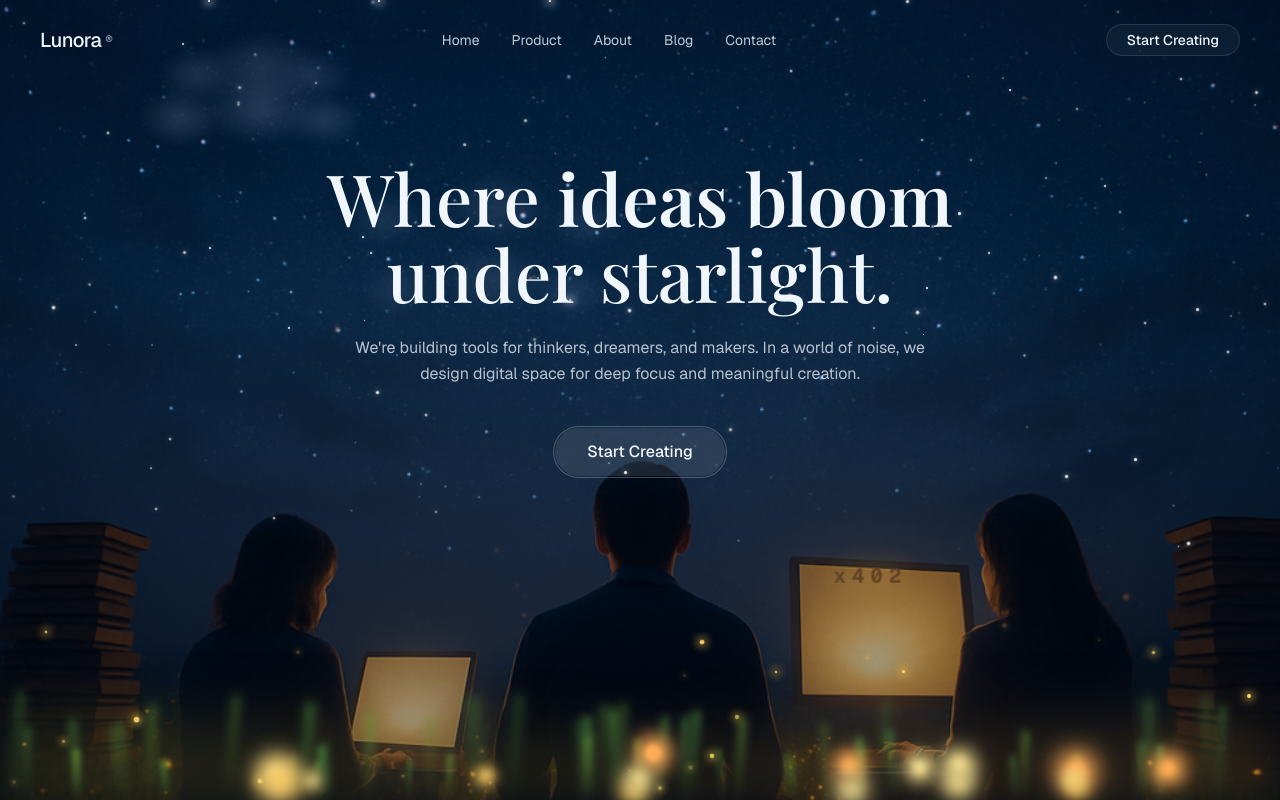
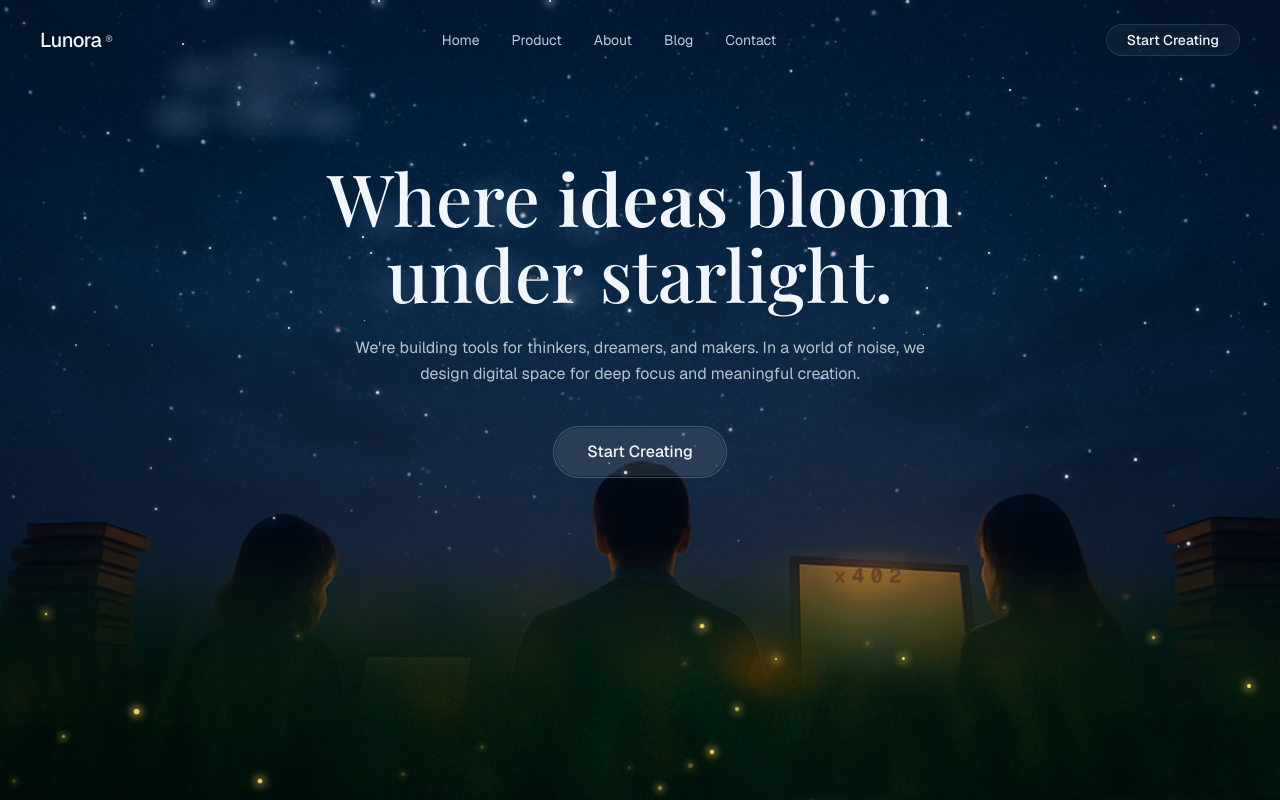
Before and after one commit to SamyaDeb/Landing, a Next.js app: page / in a window 1280 px wide. Built offline with nearby package versions, Linux system fonts and the light colour scheme; a web font is replaced by a local one.

Commit message:
feat: add dynamic grass sway animations and update meadow component

```diff
--- a/app/globals.css
+++ b/app/globals.css
@@ -247,6 +247,17 @@
   }
 }
 
+/* Light-wind sway for the full grass image — gentle skew + rotate from base */
+@keyframes grass-sway {
+  0%,
+  100% {
+    transform: rotate(var(--sway-min, -1.2deg)) skewX(var(--sway-min, -1.2deg));
+  }
+  50% {
+    transform: rotate(var(--sway-max, 1.2deg)) skewX(var(--sway-max, 1.2deg));
+  }
+}
+
 /* Hero content fade up */
 @keyframes fade-up {
   from {
@@ -269,6 +280,16 @@
   animation: sway var(--dur, 4s) ease-in-out infinite;
   transform-origin: bottom center;
 }
+.animate-grass-sway {
+  animation: grass-sway var(--dur, 9s) ease-in-out infinite;
+  transform-origin: bottom center;
+  will-change: transform;
+}
+.animate-grass-sway-alt {
+  animation: grass-sway var(--dur, 7s) ease-in-out infinite reverse;
+  transform-origin: bottom center;
+  will-change: transform;
+}
 .animate-monitor-glow {
   animation: monitor-glow 3.2s ease-in-out infinite;
 }
@@ -286,6 +307,8 @@
   .animate-twinkle,
   .animate-cloud,
   .animate-sway,
+  .animate-grass-sway,
+  .animate-grass-sway-alt,
   .animate-monitor-glow,
   .animate-float-slow,
   .animate-star-fall,
--- a/components/meadow.tsx
+++ b/components/meadow.tsx
@@ -11,61 +11,17 @@ function seededRandom(seed: number) {
 }
 
 /**
- * Foreground layer that adds a sense of light wind: thin swaying grass blades,
- * little glowing flowers, and drifting fireflies layered over the bottom of the
- * hero photo so the meadow feels alive.
+ * Foreground meadow layer. Uses a real, heavily out-of-focus photo of grass and
+ * glowing wildflowers so it looks photographic rather than like CSS bars. Two
+ * overlapping copies sway in opposite directions to fake a light wind, and
+ * drifting fireflies are layered on top to keep the scene alive.
  */
 export function Meadow() {
-  const blades = useMemo(() => {
-    const rand = seededRandom(99)
-    return Array.from({ length: 46 }).map(() => {
-      const min = -(rand() * 4 + 2)
-      const max = rand() * 4 + 2
-      const height = rand() * 70 + 40
-      // taller blades read as closer to the camera, so blur them more
-      const blur = (height / 110) * 4 + rand() * 1.5 + 1
-      return {
-        left: `${rand() * 100}%`,
-        height,
-        width: rand() * 4 + 3,
-        blur,
-        dur: `${rand() * 2.5 + 3}s`,
-        delay: `${rand() * 4}s`,
-        min: `${min}deg`,
-        max: `${max}deg`,
-        hue: rand() > 0.5 ? "oklch(0.55 0.12 140)" : "oklch(0.6 0.13 130)",
-      }
-    })
-  }, [])
-
-  const flowers = useMemo(() => {
-    const rand = seededRandom(123)
-    return Array.from({ length: 16 }).map(() => {
-      const min = -(rand() * 6 + 3)
-      const max = rand() * 6 + 3
-      const palette = ["oklch(0.85 0.13 85)", "oklch(0.82 0.15 60)", "oklch(0.88 0.1 95)"]
-      const bottom = rand() * 40
-      // lower flowers are closer/larger and more out of focus
-      const blur = (1 - bottom / 40) * 5 + rand() * 1.5 + 1.5
-      return {
-        left: `${rand() * 100}%`,
-        bottom: `${bottom}px`,
-        size: rand() * 12 + 9,
-        blur,
-        dur: `${rand() * 2 + 3.5}s`,
-        delay: `${rand() * 4}s`,
-        min: `${min}deg`,
-        max: `${max}deg`,
-        color: palette[Math.floor(rand() * palette.length)],
-      }
-    })
-  }, [])
-
   const fireflies = useMemo(() => {
     const rand = seededRandom(321)
     return Array.from({ length: 22 }).map(() => ({
       left: `${rand() * 100}%`,
-      bottom: `${rand() * 180 + 10}px`,
+      bottom: `${rand() * 200 + 10}px`,
       dur: `${rand() * 4 + 4}s`,
       delay: `${rand() * 6}s`,
       size: rand() * 3 + 2,
@@ -74,21 +30,41 @@ export function Meadow() {
 
   return (
     <div
-      className="pointer-events-none absolute inset-x-0 bottom-0 h-[42%] overflow-hidden"
+      className="pointer-events-none absolute inset-x-0 bottom-0 h-[32%] overflow-hidden"
       aria-hidden="true"
     >
-      {/* Soft out-of-focus bokeh haze pooling at the bottom edges for a
-          shallow depth-of-field feel, matching the blurry foreground grass. */}
+      {/* Back layer of grass — slightly larger, slower sway, extra blur for depth */}
       <div
-        className="absolute inset-x-0 bottom-0 h-2/3"
+        className="animate-grass-sway absolute inset-x-[-4%] bottom-0 h-full bg-cover bg-bottom"
         style={{
-          background:
-            "radial-gradient(120% 90% at 8% 100%, oklch(0.7 0.13 95 / 0.28), transparent 55%), radial-gradient(120% 90% at 92% 100%, oklch(0.72 0.14 70 / 0.28), transparent 55%)",
-          filter: "blur(28px)",
+          backgroundImage: "url(/images/foreground-grass.png)",
+          // @ts-expect-error custom props
+          "--sway-min": "-1.2deg",
+          "--sway-max": "1.2deg",
+          "--dur": "9s",
+          filter: "blur(3px)",
+          opacity: 0.8,
+          maskImage: "linear-gradient(to top, black 45%, transparent 100%)",
+          WebkitMaskImage: "linear-gradient(to top, black 45%, transparent 100%)",
         }}
       />
 
-      {/* fireflies */}
+      {/* Front layer of grass — closer, sways the other way for parallax life */}
+      <div
+        className="animate-grass-sway-alt absolute inset-x-[-6%] bottom-0 h-full scale-105 bg-cover bg-bottom"
+        style={{
+          backgroundImage: "url(/images/foreground-grass.png)",
+          // @ts-expect-error custom props
+          "--sway-min": "-2deg",
+          "--sway-max": "2deg",
+          "--dur": "7s",
+          transformOrigin: "bottom center",
+          maskImage: "linear-gradient(to top, black 30%, transparent 85%)",
+          WebkitMaskImage: "linear-gradient(to top, black 30%, transparent 85%)",
+        }}
+      />
+
+      {/* fireflies floating over the grass */}
       {fireflies.map((f, i) => (
         <span
           key={`fly-${i}`}
@@ -106,60 +82,6 @@ export function Meadow() {
           }}
         />
       ))}
-
-      {/* grass blades — blurred for a shallow depth-of-field foreground */}
-      {blades.map((b, i) => (
-        <div
-          key={`blade-${i}`}
-          className="animate-sway absolute bottom-0"
-          style={{
-            left: b.left,
-            filter: `blur(${b.blur}px)`,
-            // @ts-expect-error custom props
-            "--dur": b.dur,
-            "--sway-min": b.min,
-            "--sway-max": b.max,
-            animationDelay: b.delay,
-          }}
-        >
-          <div
-            style={{
-              width: b.width,
-              height: b.height,
-              borderRadius: "999px 999px 2px 2px",
-              background: `linear-gradient(to top, transparent, ${b.hue})`,
-            }}
-          />
-        </div>
-      ))}
-
-      {/* glowing flowers — soft bokeh orbs */}
-      {flowers.map((fl, i) => (
-        <div
-          key={`flower-${i}`}
-          className="animate-sway absolute"
-          style={{
-            left: fl.left,
-            bottom: fl.bottom,
-            filter: `blur(${fl.blur}px)`,
-            // @ts-expect-error custom props
-            "--dur": fl.dur,
-            "--sway-min": fl.min,
-            "--sway-max": fl.max,
-            animationDelay: fl.delay,
-          }}
-        >
-          <div
-            className="rounded-full"
-            style={{
-              width: fl.size,
-              height: fl.size,
-              background: fl.color,
-              boxShadow: `0 0 ${fl.size}px ${fl.size / 2}px ${fl.color}`,
-            }}
-          />
-        </div>
-      ))}
     </div>
   )
 }
```
Also changed, not shown: public/images/foreground-grass.png (added).
